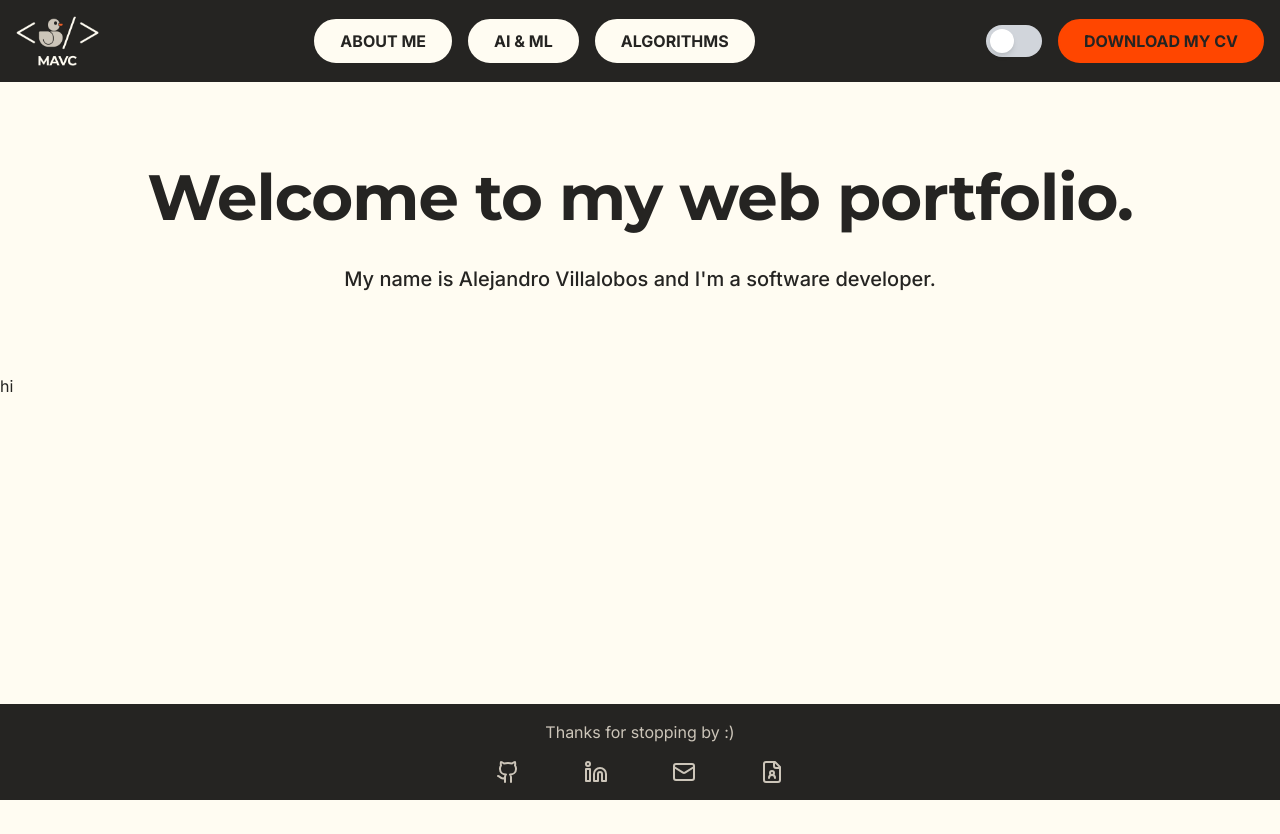
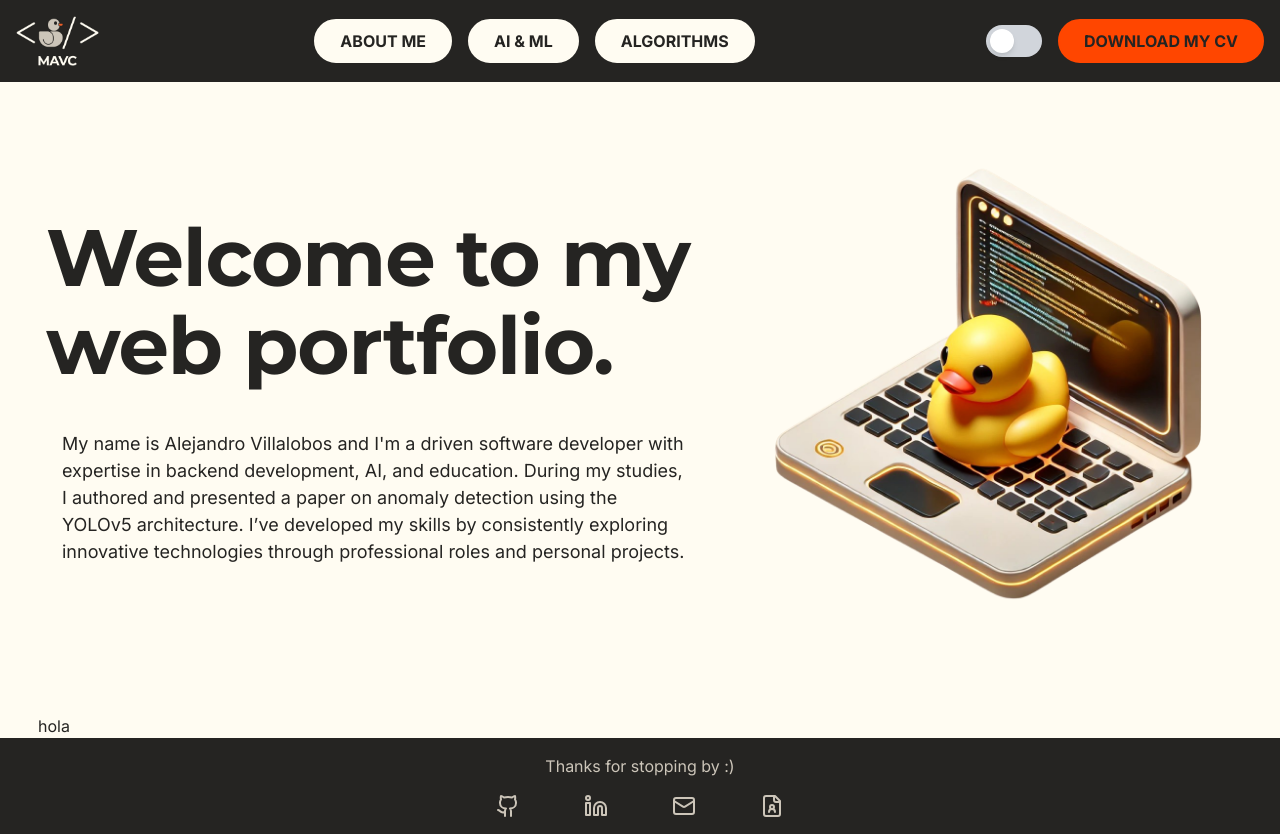
Before and after one commit to MAlejandroVC/mavc-portfolio, a Next.js app: page / in a window 1280 px wide. Before the commit the page ends 800 px from the top, so only its background shows below. Built offline with nearby package versions, Linux system fonts and the light colour scheme.

Commit message:
better landing

```diff
--- a/src/app/globals.css
+++ b/src/app/globals.css
@@ -114,7 +114,7 @@ a {
   --font-mono: 'Menlo', monospace;
 
   /* Font Sizes */
-  --font-size-display: 4rem; /* Large hero text */
+  --font-size-display: 5rem; /* Large hero text */
   --font-size-title-1: 2.25rem; /* Section headers */
   --font-size-title-2: 1.875rem; /* Subsection headers */
   --font-size-title-3: 1.5rem; /* Tertiary headers */
@@ -136,8 +136,8 @@ a {
 
   /* Font Weights */
   --font-weight-normal: 400;
-  --font-weight-medium: 500;
-  --font-weight-bold: 700;
+  --font-weight-medium: 600;
+  --font-weight-bold: 800;
 
   /* Letter Spacing */
   --letter-spacing-tight: -0.015em;
--- a/src/app/layout.tsx
+++ b/src/app/layout.tsx
@@ -24,7 +24,7 @@ export default function RootLayout({
     <html lang="en">
       <body className={`${interFont.variable} antialiased flex flex-col min-h-screen`}>
         <Navbar/>
-        <main className={`flex-grow`}>
+        <main className={`flex-grow max-w-screen-xl mx-auto`}>
           {children}
         </main>
         <Footer/>
--- a/src/app/page.tsx
+++ b/src/app/page.tsx
@@ -1,20 +1,45 @@
+import Image from "next/image";
+
 export default function Home() {
   return (
     <div>
       {/* Welcome */}
-      <div className={`my-16`}>
-        <h1 className={`text-display p-4 text-center`}>
-          Welcome to my web portfolio.
-        </h1>
-        <h2 className={`text-subtitle p-4 max-w-screen-xl mx-auto text-center`}>
-          My name is Alejandro Villalobos and I&#39;m a software developer.
-        </h2>
+      <div className="my-4 min-h-[600px] flex flex-col items-center justify-center gap-8 lg:flex-row-reverse">
+        {/* Image Section */}
+        <div className="flex-shrink-0 max-w-[500px] max-h-[500px] w-full h-auto">
+          <Image
+            src="/images/rubber-ducky.png"
+            alt="Rubber Duck in a Laptop"
+            width={500}
+            height={500}
+            className="w-full h-auto object-cover rounded-lg"
+            priority
+          />
+        </div>
+        {/* Text Section */}
+        <div className="lg:max-w-2xl flex flex-col justify-center text-center lg:text-left">
+          <h1 className="text-display p-2 pb-4">Welcome to my web portfolio.</h1>
+          <p className="text-body-lg max-w-screen-lg mx-auto p-6">
+            My name is Alejandro Villalobos and I&#39;m a driven software developer with expertise in backend development, AI, and education.
+            During my studies, I authored and presented a paper on anomaly detection using the YOLOv5 architecture.
+            I’ve developed my skills by consistently exploring innovative technologies through professional roles and personal projects.
+          </p>
+        </div>
       </div>
 
-      {/* Projects and previews */}
-      <div className={``}>
-        hi
+      {/* My experience */}
+      <div>
+
+        hola
+
+
       </div>
+
+      {/* 3 sections */}
+      <div>
+
+      </div>
+
     </div>
   );
 }
```
